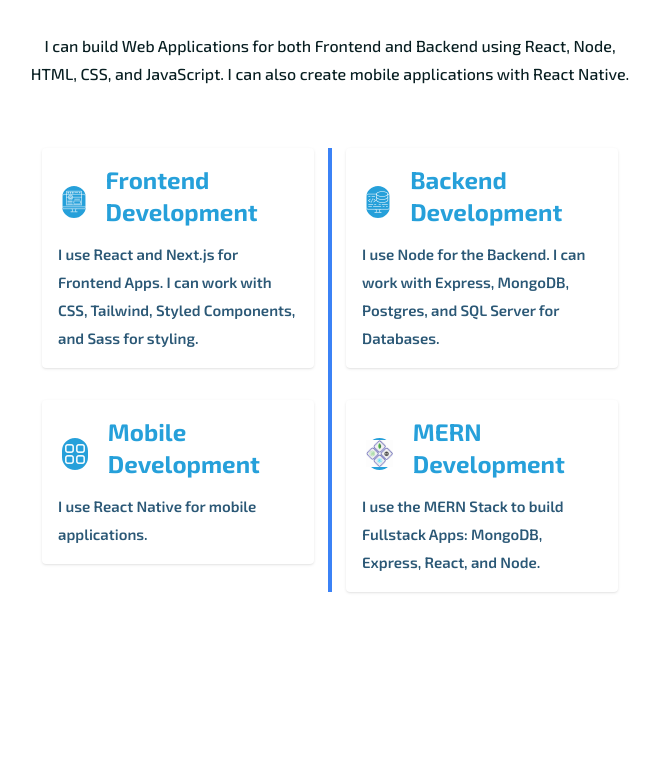
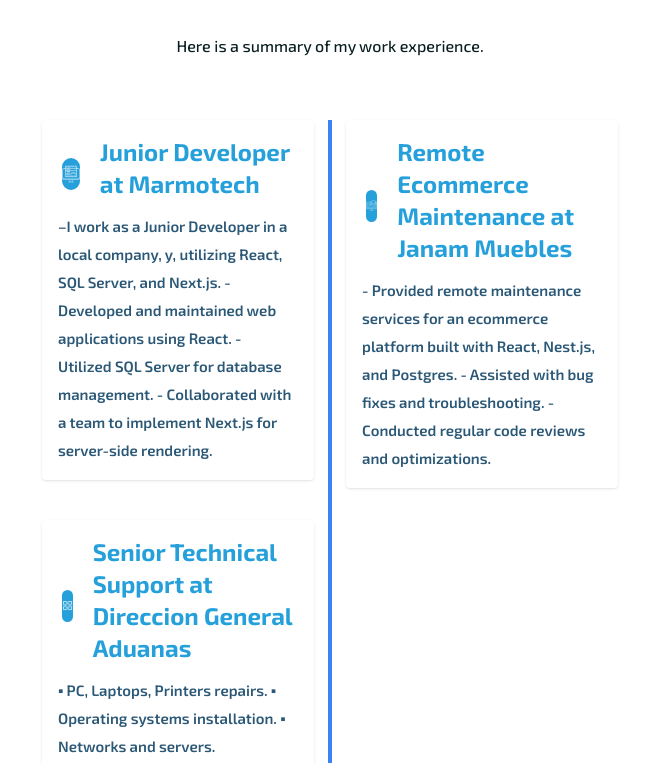
Before and after one commit to acarrascocesa/newportfolio2023, a React (Vite) app: page / in a window 1280 px wide. Shown: the part 795-1558 px from the top of the page, without its empty margins (310-970 px from the left). Built offline with nearby package versions, Linux system fonts and the light colour scheme.

Commit message:
work experience added

```diff
--- a/src/App.jsx
+++ b/src/App.jsx
@@ -5,6 +5,7 @@
 import Hero from "./components/UI/Hero";
 import Services from "./components/UI/Services";
 import Portfolio from "./components/UI/Portfolio";
+import Work from "./components/UI/Work";
 
 function App() {
   useEffect(() => {
@@ -16,6 +17,7 @@
       <Header />
       <main>
         <Hero />
+        <Work />
         <Services />
         <Portfolio />
       </main>
--- /dev/null
+++ b/src/components/UI/Work.jsx
@@ -0,0 +1,94 @@
+import frontendImg from "../../assets/images/front-end.png";
+import backendImg from "../../assets/images/backend.png";
+import apps from "../../assets/images/apps.png";
+import mern from "../../assets/images/mern.png";
+
+const Work = () => {
+  return (
+    <section id="work-experience">
+      <div className="container lg:pt-5">
+        <div className="text-center">
+          <h2 className="text-headingColor font-[800] text-[2.4rem] mb-5 uppercase">
+            My Work Experience
+          </h2>
+          <p className="lg:max-w-[600px] lg:mx-auto text-headingColor font-[500] text-[16px] leading-7">
+            Here is a summary of my work experience.
+          </p>
+        </div>
+        <div className="flex flex-col justify-center sm:py-12">
+          <div className="w-full py-3 sm:max-w-xl sm:mx-auto sm:px-0">
+            <div className="relative text-gray-700 antialiased text-sm font-semibold">
+              <div className="hidden absolute w-1 sm:block bg-blue-500 h-full left-1/2 transform -translate-x-1/2"></div>
+              <div className="grid grid-cols-1 sm:grid-cols-2 gap-8">
+                {/* Work Experience Item 1 */}
+                <div data-aos="fade-right" data-aos-duration="1200">
+                  <div className="bg-white p-4 rounded shadow group hover:bg-primaryColor cursor-pointer ease-in duration-150">
+                    <div className="flex items-center">
+                      <div className="rounded-full bg-primaryColor border-white border-4 w-10 h-10 flex items-center justify-center">
+                        <figure>
+                          <img src={frontendImg} alt="frontend" />
+                        </figure>
+                      </div>
+                      <h3 className="text-primaryColor font-[700] mb-3 group-hover:text-white group-hover:font-[600] text-2xl ml-4">
+                        Junior Developer at Marmotech
+                      </h3>
+                    </div>
+                    <p className="text-[15px] text-smallTextColor group-hover:text-white group-hover:font-[500] leading-7">
+                      –I work as a Junior Developer in a local company, y,
+                      utilizing React, SQL Server, and Next.js. - Developed and
+                      maintained web applications using React. - Utilized SQL
+                      Server for database management. - Collaborated with a team
+                      to implement Next.js for server-side rendering.
+                    </p>
+                  </div>
+                </div>
+                {/* Work Experience Item 2 */}
+                <div data-aos="fade-left" data-aos-duration="1200">
+                  <div className="bg-white p-4 rounded shadow group hover:bg-primaryColor cursor-pointer ease-in duration-150">
+                    <div className="flex items-center">
+                      <div className="rounded-full bg-primaryColor border-white border-4 w-10 h-10 flex items-center justify-center">
+                        <figure>
+                          <img src={backendImg} alt="backend" />
+                        </figure>
+                      </div>
+                      <h3 className="text-primaryColor font-[700] mb-3 group-hover:text-white group-hover:font-[600] text-2xl ml-4">
+                        Remote Ecommerce Maintenance at Janam Muebles
+                      </h3>
+                    </div>
+                    <p className="text-[15px] text-smallTextColor group-hover:text-white group-hover:font-[500] leading-7">
+                      - Provided remote maintenance services for an ecommerce
+                      platform built with React, Nest.js, and Postgres. -
+                      Assisted with bug fixes and troubleshooting. - Conducted
+                      regular code reviews and optimizations.
+                    </p>
+                  </div>
+                </div>
+                {/* Work Experience Item 3 */}
+                <div data-aos="fade-right" data-aos-duration="1200">
+                  <div className="bg-white p-4 rounded shadow group hover:bg-primaryColor cursor-pointer ease-in duration-150">
+                    <div className="flex items-center">
+                      <div className="rounded-full bg-primaryColor border-white border-4 w-10 h-10 flex items-center justify-center">
+                        <figure>
+                          <img src={apps} alt="mobile development" />
+                        </figure>
+                      </div>
+                      <h3 className="text-primaryColor font-[700] mb-3 group-hover:text-white group-hover:font-[600] text-2xl ml-4">
+                        Senior Technical Support at Direccion General Aduanas
+                      </h3>
+                    </div>
+                    <p className="text-[15px] text-smallTextColor group-hover:text-white group-hover:font-[500] leading-7">
+                      ▪ PC, Laptops, Printers repairs. ▪ Operating systems
+                      installation. ▪ Networks and servers.
+                    </p>
+                  </div>
+                </div>
+              </div>
+            </div>
+          </div>
+        </div>
+      </div>
+    </section>
+  );
+};
+
+export default Work;
```
